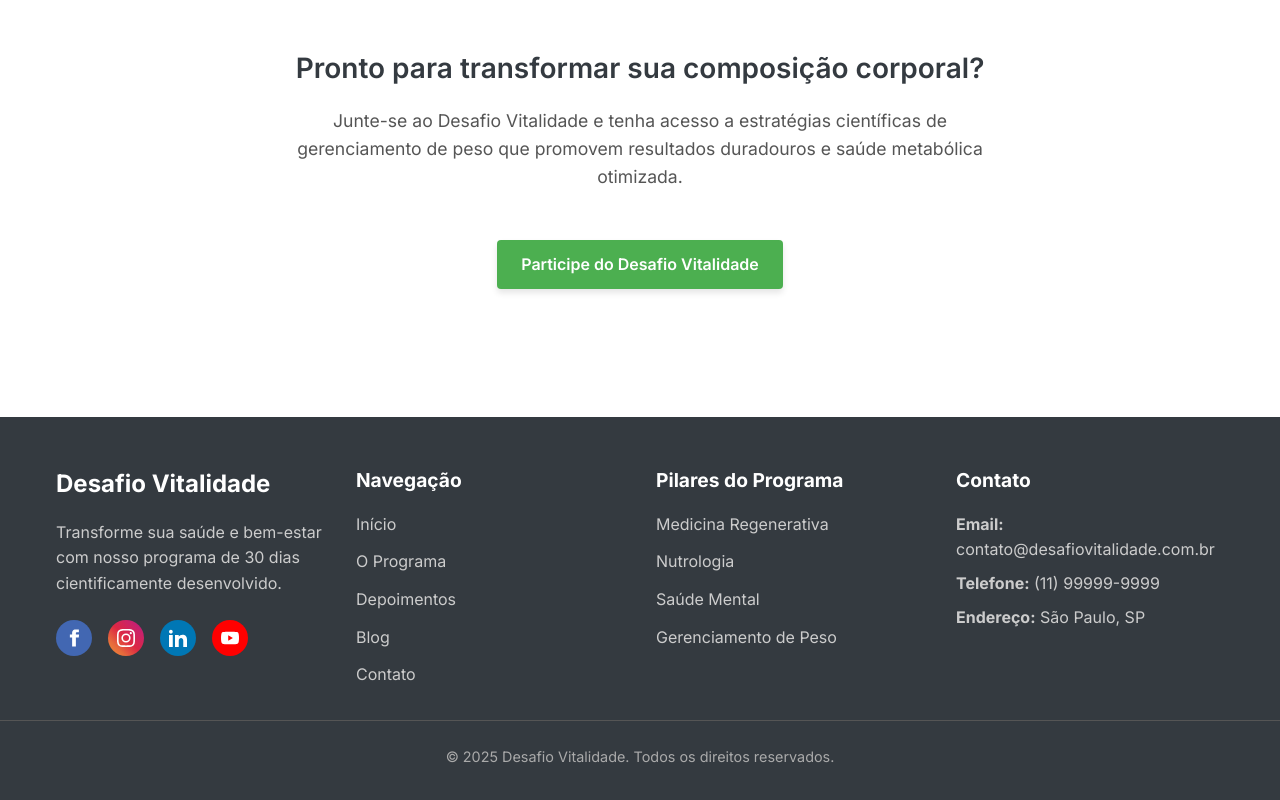
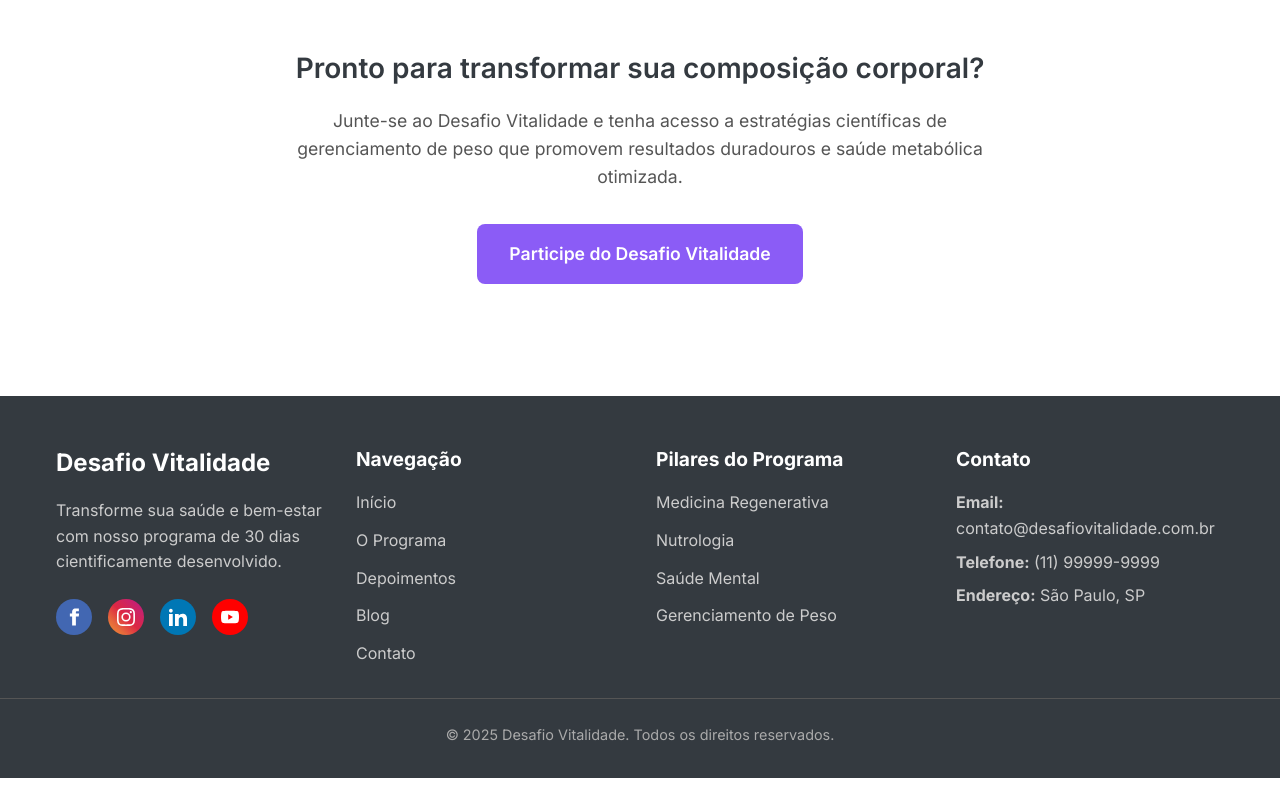
Before and after one commit to denerval1111/segunda-versao-140625, a Next.js app: page /pilares/gerenciamento-peso in a window 1280 px wide. Shown: the part 1980-2780 px from the top of the page. After the commit the page ends 2758 px from the top, so only its background shows below. Built offline with nearby package versions, Linux system fonts and the light colour scheme.

Commit message:
Update page.tsx

```diff
--- a/app/pilares/gerenciamento-peso/page.tsx
+++ b/app/pilares/gerenciamento-peso/page.tsx
@@ -1,6 +1,5 @@
 // app/pilares/gerenciamento-peso/page.tsx
 import React from 'react';
-import ActionButton from '@/components/ActionButton';
 
 export default function GerenciamentoPesoPage() {
   return (
@@ -382,11 +381,22 @@ export default function GerenciamentoPesoPage() {
         }}>
           Junte-se ao Desafio Vitalidade e tenha acesso a estratégias científicas de gerenciamento de peso que promovem resultados duradouros e saúde metabólica otimizada.
         </p>
-        <ActionButton
+        <a
           href="/inscricao"
-          text="Participe do Desafio Vitalidade"
-          primary={true}
-        />
+          style={{
+            display: 'inline-block',
+            backgroundColor: '#8b5cf6',
+            color: 'white',
+            padding: '1rem 2rem',
+            borderRadius: '8px',
+            textDecoration: 'none',
+            fontWeight: '600',
+            fontSize: '1.1rem',
+            transition: 'background-color 0.3s ease'
+          }}
+        >
+          Participe do Desafio Vitalidade
+        </a>
       </div>
     </div>
   );
```
